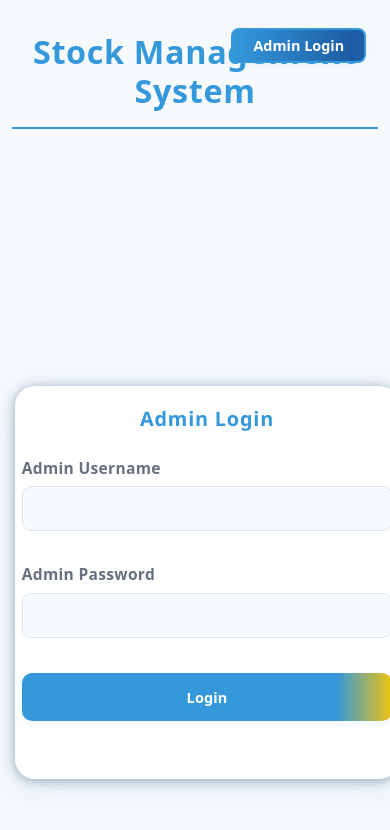
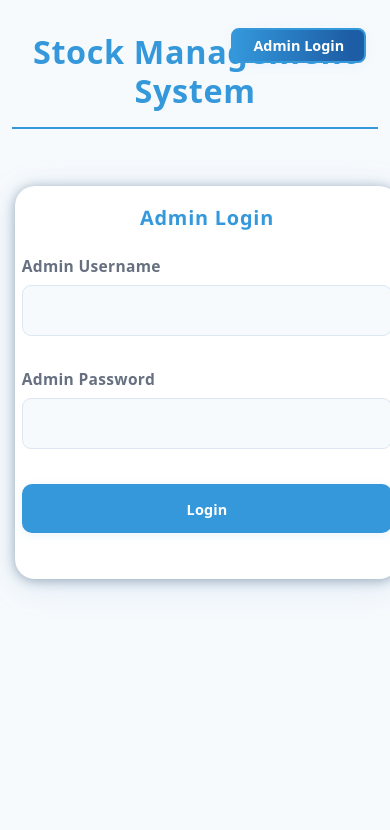
Before and after one commit to Workflow-Manager-admin/stock-management-system-49179-49189, a Vue app in the folder stock_frontend/: page /admin-login in a window 390 px wide. Shown: the top 830 px of the page. Built offline with nearby package versions, Linux system fonts and the light colour scheme; the HTML template or start-up script is replaced by a standard one.

Commit message:
CheckPoint - cg6907a18c

```diff
--- a/stock_frontend/src/views/AdminLoginView.vue
+++ b/stock_frontend/src/views/AdminLoginView.vue
@@ -52,7 +52,7 @@ async function handleLogin() {
 </template>
 
 <style scoped>
-/* Outer flex for full-page centering */
+/* Outer flex for vertical shift above center */
 .admin-login-outer {
   height: 100vh;
   min-height: 100vh;
@@ -60,15 +60,19 @@ async function handleLogin() {
   min-width: 100vw;
   background: var(--background, #f7fafd);
   display: flex;
-  align-items: center;
+  align-items: flex-start; /* Align items to top, then use margin-top to push down */
   justify-content: center;
 }
+
 .admin-login-center {
   width: 100vw;
   height: 100vh;
   display: flex;
-  align-items: center;
+  align-items: flex-start;
   justify-content: center;
+  /* Move login box down to just above center: top 40% visually balanced */
+  margin-top: 7vh; /* ~40% down in viewport, adjusted for box height */
+  /* Provide responsive margin for small screens later */
 }
 /* The card itself */
 .admin-login-card {
@@ -88,11 +92,12 @@ async function handleLogin() {
 h2 {
   text-align: center;
   color: var(--primary, #3498db);
-  font-size: 2.01rem;
+  font-size: 2.02rem;
   font-weight: 900;
   margin: 0 0 1.23em 0;
   font-family: "Segoe UI", "Nunito Sans", Arial, sans-serif;
   letter-spacing: 0.04em;
+  line-height: 1.12;
 }
 
 form {
@@ -123,18 +128,19 @@ label {
 input[type="text"],
 input[type="password"] {
   width: 100%;
-  font-size: 1.14em;
+  font-size: 1.15em;
   font-family: inherit;
   font-weight: 500;
   color: var(--text-main, #25304a);
   background: #f7fafd;
   border: 1.7px solid #dde7f2;
   border-radius: 9px;
-  padding: 0.60em 1.1em;
+  padding: 0.64em 1.12em;
   outline: none;
   transition: border 0.18s, box-shadow 0.17s;
   letter-spacing: 0.01em;
   box-sizing: border-box;
+  line-height: 1.7;
 }
 input[type="text"]:focus,
 input[type="password"]:focus {
@@ -151,16 +157,19 @@ button[type="submit"] {
   font-weight: 700;
   border: none;
   border-radius: 10px;
-  background: linear-gradient(90deg, var(--primary, #3498db) 85%, var(--accent, #f1c40f) 100%);
+  background: var(--primary, #3498db); /* FLAT, single color */
   color: #fff;
   box-shadow: 0 2px 11px #3699e019;
-  transition: background 0.13s, box-shadow 0.13s;
+  transition: background 0.13s, box-shadow 0.13s, color 0.13s;
   letter-spacing: 0.01em;
   cursor: pointer;
+  outline: none;
 }
-button[type="submit"]:hover:not(:disabled) {
-  background: var(--secondary, #296ed9);
-  color: #fff;
+button[type="submit"]:hover:not(:disabled),
+button[type="submit"]:focus-visible:not(:disabled) {
+  background: var(--accent, #f1c40f);
+  color: var(--primary, #3498db);
+  outline: 2px solid var(--primary, #3498db);
 }
 
 /* Disabled state */
@@ -185,6 +194,9 @@ button[type="submit"]:disabled {
   min-width: 70%;
 }
 @media (max-width: 600px) {
+  .admin-login-center {
+    margin-top: 3vh; /* Less margin on small screens */
+  }
   .admin-login-card {
     padding: 1.5em 0.5em 1.5em 0.5em;
     max-width: 99vw;
```
